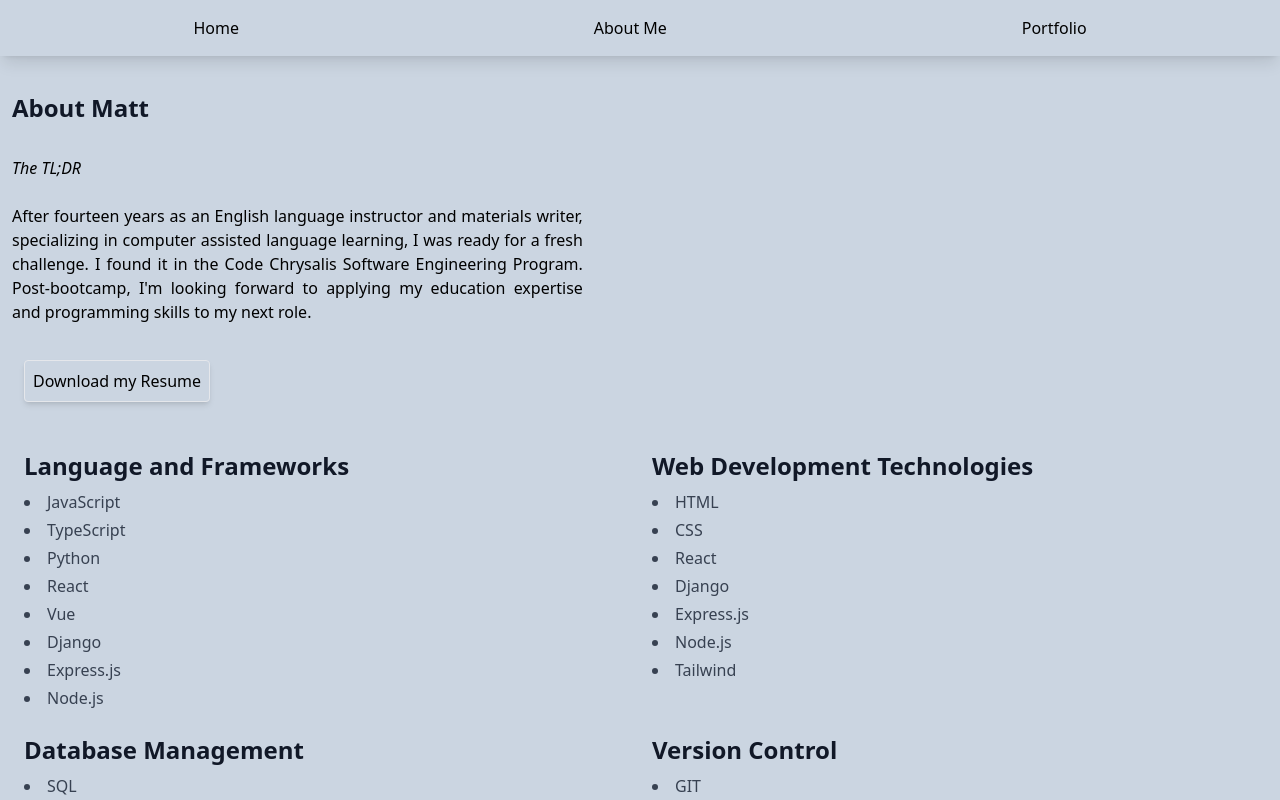
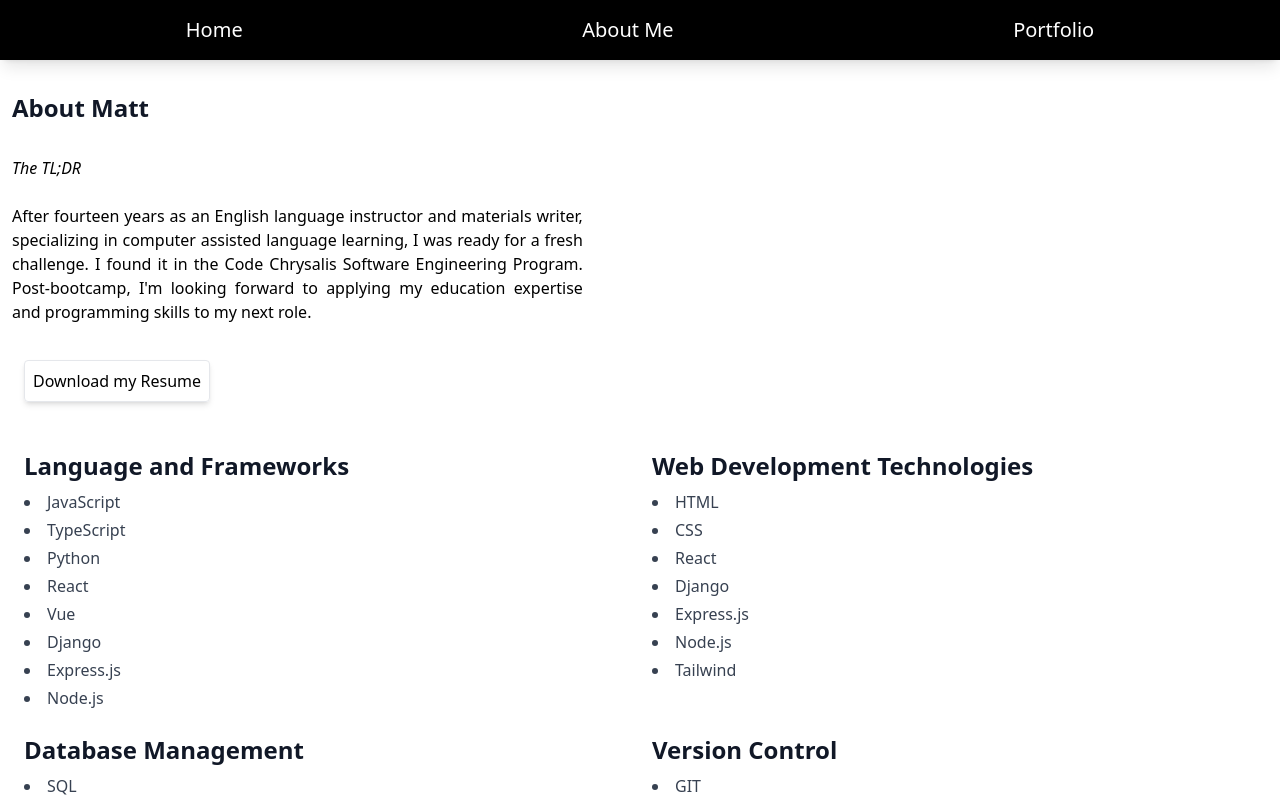
Before and after one commit to ShizuokaTerrier/vue-portfolio-site, a Vue app in the folder vue-portfolio-matt/: page /about in a window 1280 px wide. Shown: the top 800 px of the page. Built offline with nearby package versions, Linux system fonts and the light colour scheme.

Commit message:
feat: update to color scheme and navb bar styling

```diff
--- a/vue-portfolio-matt/src/App.vue
+++ b/vue-portfolio-matt/src/App.vue
@@ -6,14 +6,26 @@ import { RouterLink, RouterView } from 'vue-router';
   <header>
     <div>
       <nav
-        class="bg-slate-300 dark:bg-gray-900 fixed w-full z-20 top-0 start-0 shadow-lg"
+        class="bg-black dark:bg-gray-900 fixed w-full z-20 top-0 start-0 shadow-lg text-white"
       >
         <div
           class="max-w-screen-xl flex flex-wrap items-center justify-around mx-auto p-4"
         >
-          <RouterLink to="/">Home</RouterLink>
-          <RouterLink to="/about">About Me</RouterLink>
-          <RouterLink to="/portfolio">Portfolio</RouterLink>
+          <RouterLink
+            to="/"
+            class="relative text-xl w-fit block after:block after:content-[''] after:absolute after:h-[3px] after:bg-white after:w-full after:scale-x-0 after:hover:scale-x-100 after:transition after:duration-300 after:origin-left"
+            >Home</RouterLink
+          >
+          <RouterLink
+            to="/about"
+            class="relative text-xl w-fit block after:block after:content-[''] after:absolute after:h-[3px] after:bg-white after:w-full after:scale-x-0 after:hover:scale-x-100 after:transition after:duration-300 after:origin-left"
+            >About Me</RouterLink
+          >
+          <RouterLink
+            to="/portfolio"
+            class="relative text-xl w-fit block after:block after:content-[''] after:absolute after:h-[3px] after:bg-white after:w-full after:scale-x-0 after:hover:scale-x-100 after:transition after:duration-300 after:origin-left"
+            >Portfolio</RouterLink
+          >
         </div>
       </nav>
     </div>
--- a/vue-portfolio-matt/src/components/PortfolioItems.vue
+++ b/vue-portfolio-matt/src/components/PortfolioItems.vue
@@ -1,5 +1,6 @@
 <script setup lang="ts">
 import LULU from '../assets/LULU-Frontend.png';
+import FindADoc from '../assets/Find a Doc.png';
 </script>
 
 <template>
@@ -10,7 +11,7 @@ import LULU from '../assets/LULU-Frontend.png';
       >
         Listen Up Level Up
       </h2>
-      <div class="border-sky-800 border-8 rounded-md">
+      <div>
         <img :src="LULU" alt="" />
       </div>
       <div class="flex flex-row justify-around p-4">
@@ -39,10 +40,10 @@ import LULU from '../assets/LULU-Frontend.png';
       <h2
         class="pt-5 px-5 mb-4 text-2xl font-semibold text-gray-900 text-center"
       >
-        Listen Up Level Up
+        Find a Doc
       </h2>
       <div class="border-sky-800 border-8 rounded-md">
-        <img :src="LULU" alt="" />
+        <img :src="FindADoc" alt="" />
       </div>
       <div class="flex flex-row justify-around p-4">
         <a
--- a/vue-portfolio-matt/src/views/AboutView.vue
+++ b/vue-portfolio-matt/src/views/AboutView.vue
@@ -5,7 +5,7 @@ import TechnicalSkills from '@/components/TechnicalSkills.vue';
 </script>
 
 <template>
-  <main class="bg-slate-300 min-h-full">
+  <main class="">
     <AboutMattBio />
     <TechnicalSkills />
     <MyTimeLine />
--- a/vue-portfolio-matt/src/views/HomeView.vue
+++ b/vue-portfolio-matt/src/views/HomeView.vue
@@ -3,7 +3,7 @@ import AboutMeGreeting from '@/components/AboutMeGreeting.vue';
 </script>
 
 <template>
-  <main class="bg-slate-300 min-h-full">
+  <main class="">
     <AboutMeGreeting />
   </main>
 </template>
--- a/vue-portfolio-matt/src/views/PortfolioView.vue
+++ b/vue-portfolio-matt/src/views/PortfolioView.vue
@@ -3,7 +3,7 @@ import PortfolioItems from '@/components/PortfolioItems.vue';
 </script>
 
 <template>
-  <main class="bg-slate-300 min-h-full">
+  <main class="">
     <PortfolioItems />
   </main>
 </template>
```
